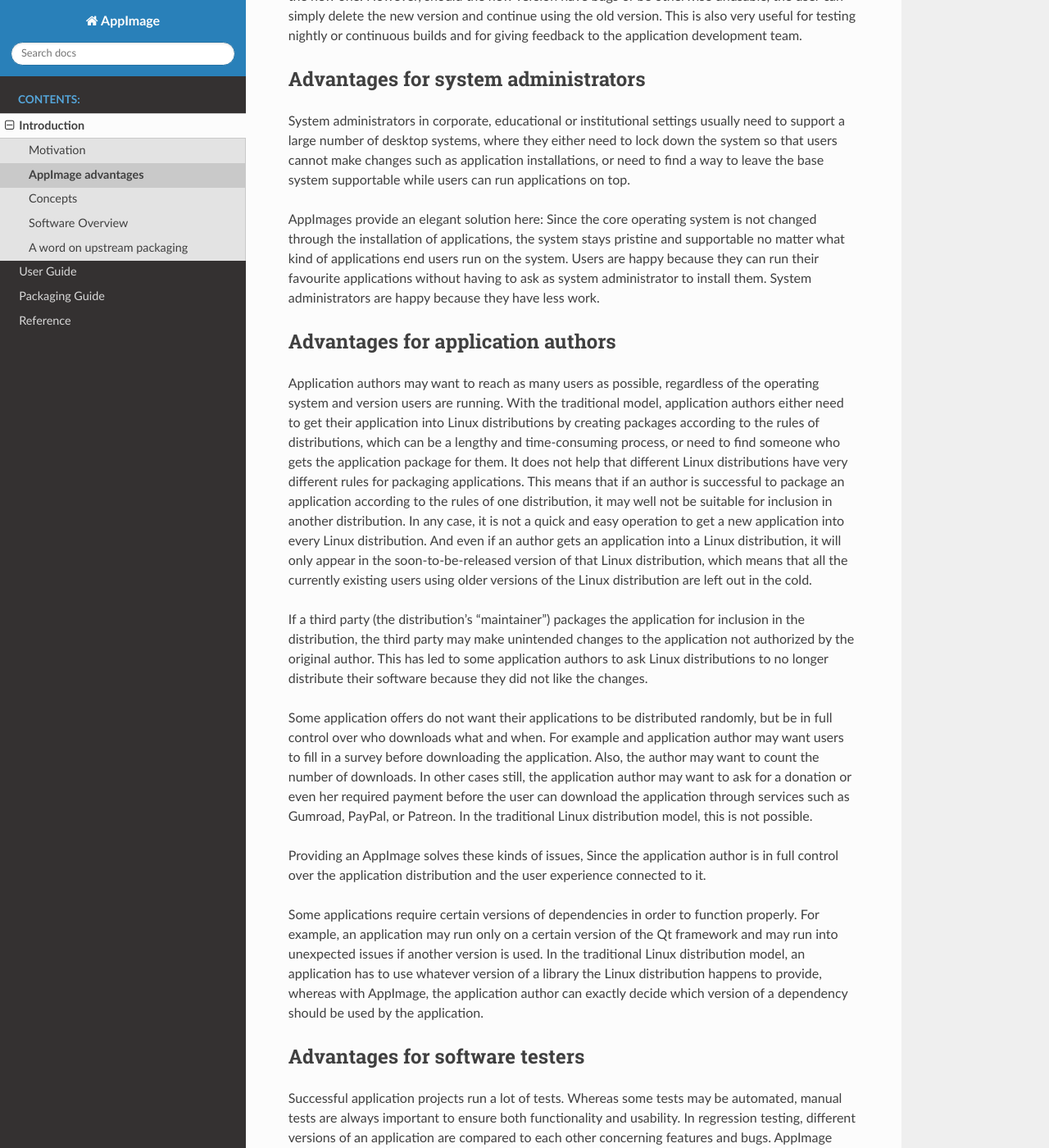
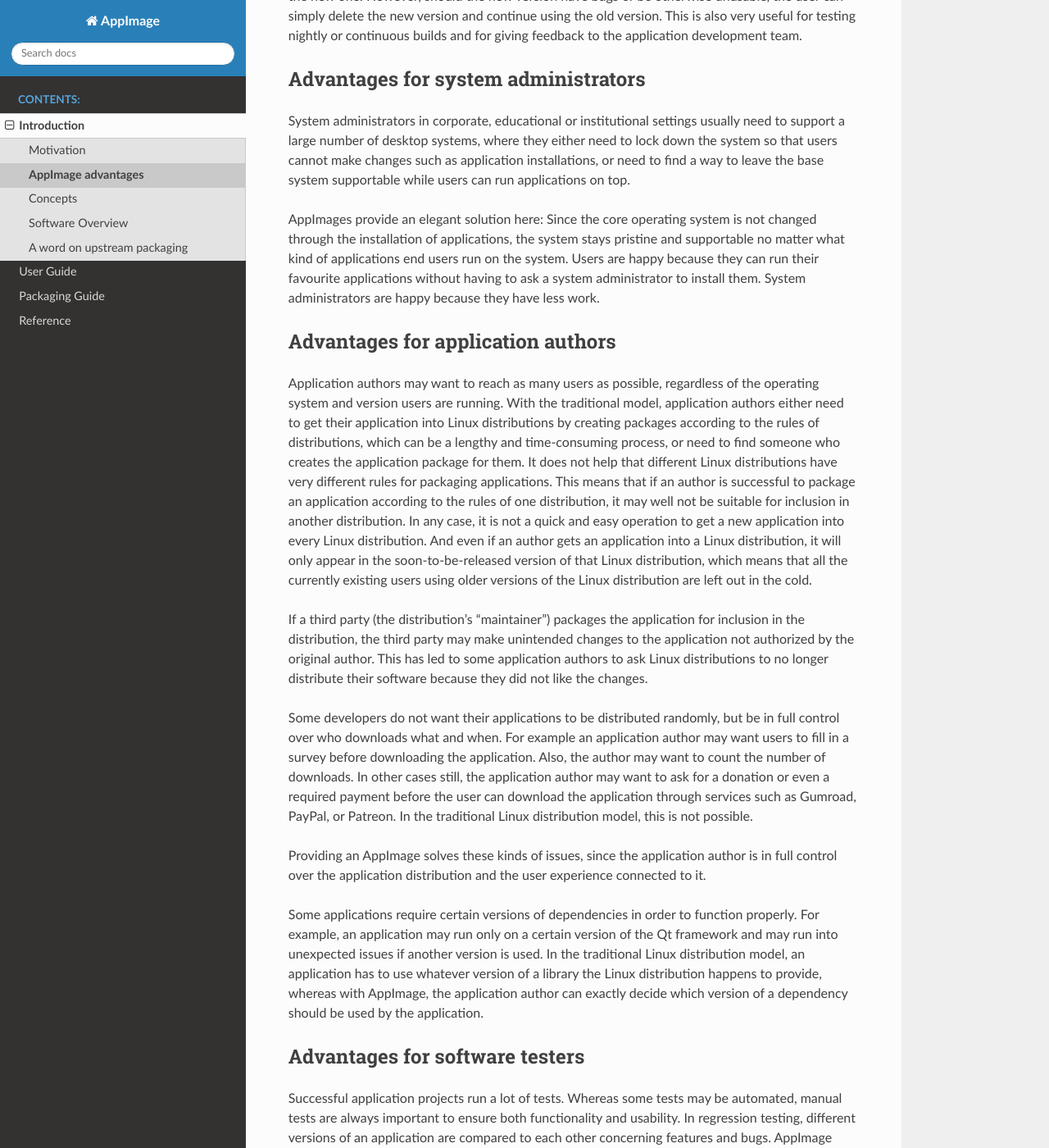
Before and after one commit to AppImage/docs.appimage.org, a Sphinx documentation site: the page built from source/introduction/advantages.rst, in a window 1280 px wide and 1400 px high, scrolled down 1071 px. Shown: the whole window at 82% size. Built offline with Sphinx 7.4.7 and the Read the Docs theme 2.0.0, drawn with Linux system fonts in a browser that asks for light colours; some of the changed text lies outside the part shown.

Commit message:
Fix some language in advantages.rst
Fixed some small flaws I noticed while reading the docs.

```diff
--- a/source/introduction/advantages.rst
+++ b/source/introduction/advantages.rst
@@ -23,19 +23,19 @@
 
 System administrators in corporate, educational or institutional settings usually need to support a large number of desktop systems, where they either need to lock down the system so that users cannot make changes such as application installations, or need to find a way to leave the base system supportable while users can run applications on top.
 
-AppImages provide an elegant solution here: Since the core operating system is not changed through the installation of applications, the system stays pristine and supportable no matter what kind of applications end users run on the system. Users are happy because they can run their favourite applications without having to ask as system administrator to install them. System administrators are happy because they have less work.
+AppImages provide an elegant solution here: Since the core operating system is not changed through the installation of applications, the system stays pristine and supportable no matter what kind of applications end users run on the system. Users are happy because they can run their favourite applications without having to ask a system administrator to install them. System administrators are happy because they have less work.
 
 
 Advantages for application authors
 ----------------------------------
 
-Application authors may want to reach as many users as possible, regardless of the operating system and version users are running.  With the traditional model, application authors either need to get their application into Linux distributions by creating packages according to the rules of distributions, which can be a lengthy and time-consuming process, or need to find someone who gets the application package for them. It does not help that different Linux distributions have very different rules for packaging applications. This means that if an author is successful to package an application according to the rules of one distribution, it may well not be suitable for inclusion in another distribution. In any case, it is not a quick and easy operation to get a new application into every Linux distribution. And even if an author gets an application into a Linux distribution, it will only appear in the soon-to-be-released version of that Linux distribution, which means that all the currently existing users using older versions of the Linux distribution are left out in the cold.
+Application authors may want to reach as many users as possible, regardless of the operating system and version users are running.  With the traditional model, application authors either need to get their application into Linux distributions by creating packages according to the rules of distributions, which can be a lengthy and time-consuming process, or need to find someone who creates the application package for them. It does not help that different Linux distributions have very different rules for packaging applications. This means that if an author is successful to package an application according to the rules of one distribution, it may well not be suitable for inclusion in another distribution. In any case, it is not a quick and easy operation to get a new application into every Linux distribution. And even if an author gets an application into a Linux distribution, it will only appear in the soon-to-be-released version of that Linux distribution, which means that all the currently existing users using older versions of the Linux distribution are left out in the cold.
 
 If a third party (the distribution's "maintainer") packages the application for inclusion in the distribution, the third party may make unintended changes to the application not authorized by the original author. This has led to some application authors to ask Linux distributions to no longer distribute their software because they did not like the changes.
 
-Some application offers do not want their applications to be distributed randomly, but be in full control over who downloads what and when. For example and application author may want users to fill in a survey before downloading the application. Also, the author may want to count the number of downloads.  In other cases still, the application author may want to ask for a donation or even her required payment before the user can download the application through services such as Gumroad, PayPal, or Patreon. In the traditional Linux distribution model, this is not possible.
+Some developers do not want their applications to be distributed randomly, but be in full control over who downloads what and when. For example an application author may want users to fill in a survey before downloading the application. Also, the author may want to count the number of downloads.  In other cases still, the application author may want to ask for a donation or even a required payment before the user can download the application through services such as Gumroad, PayPal, or Patreon. In the traditional Linux distribution model, this is not possible.
 
-Providing an AppImage solves these kinds of issues, Since the application author is in full control over the application distribution and the user experience connected to it.
+Providing an AppImage solves these kinds of issues, since the application author is in full control over the application distribution and the user experience connected to it.
 
 Some applications require certain versions of dependencies in order to function properly. For example, an application may run only on a certain version of the Qt framework and may run into unexpected issues if another version is used. In the traditional Linux distribution model, an application has to use whatever version of a library the Linux distribution happens to provide, whereas with AppImage, the application author can exactly decide which version of a dependency should be used by the application.
 
```
Also changed, not shown: other parts of source/introduction/advantages.rst (+1 -1 lines).
